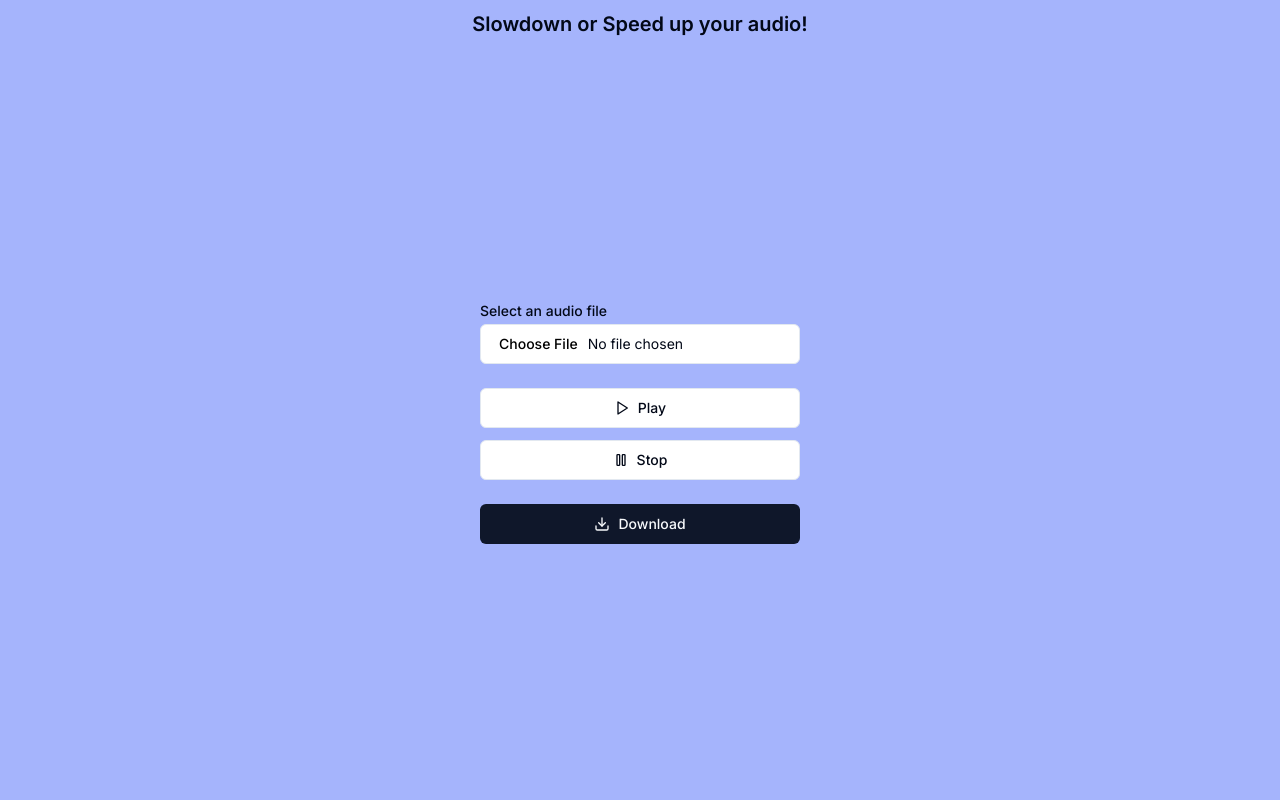
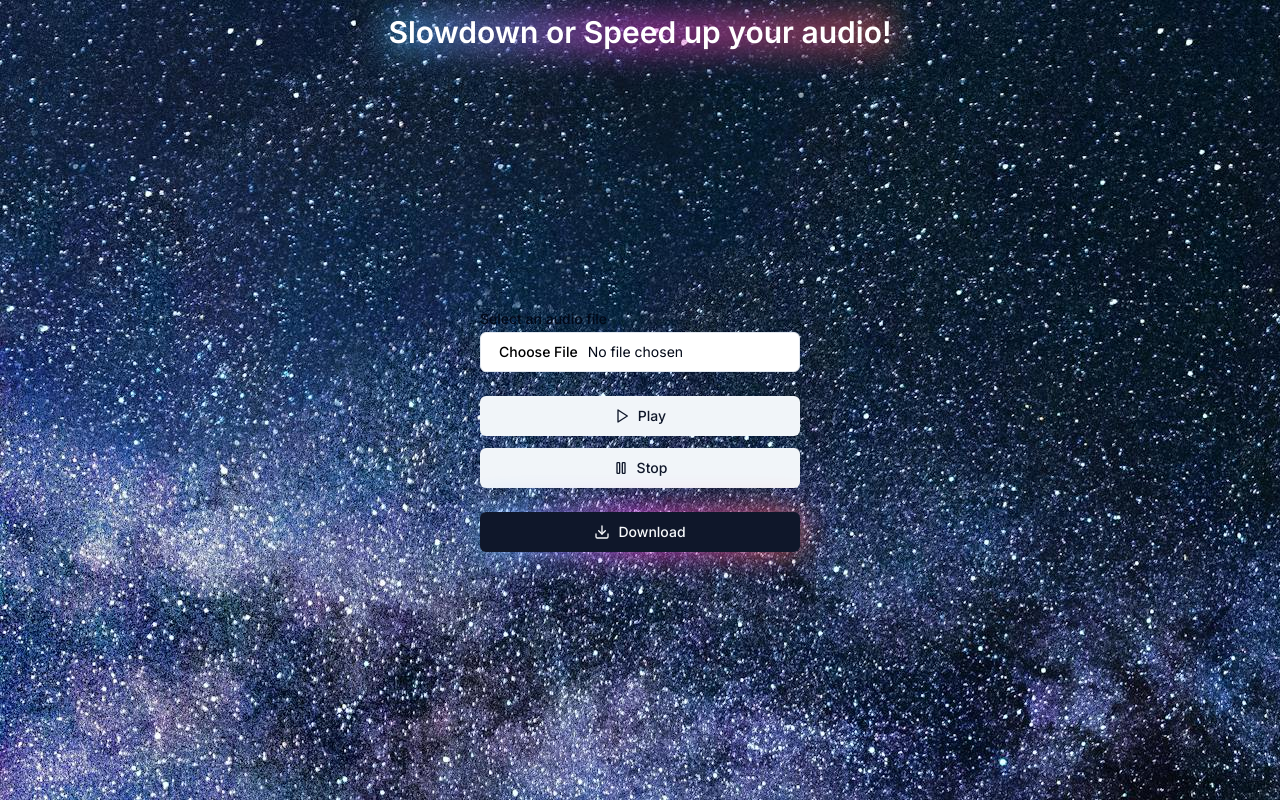
Before and after one commit to Moodyw03/pitcher, a Next.js app: page / in a window 1280 px wide. Built offline with nearby package versions, Linux system fonts and the light colour scheme.

Commit message:
looking more noice

```diff
--- a/app/layout.tsx
+++ b/app/layout.tsx
@@ -24,19 +24,24 @@ export default function RootLayout({
       <body
         className={cn(
           "min-h-screen bg-background font-sans antialiased",
-          "bg-indigo-300",
           fontSans.variable
         )}
+        style={{
+          backgroundImage: "url('/background.jpg')",
+        }}
       >
-        <nav className="min-h-12 flex items-center justify-center">
-          <h2 className="font-semibold text-xl">
-            Slowdown or Speed up your audio!
-          </h2>
+        <nav className="min-h-16 flex items-center justify-center">
+          <div className="relative w-max">
+            <div className="absolute transition-all duration-1000 opacity-50 -inset-px bg-gradient-to-r from-[#44BCFF] via-[#FF44EC] to-[#FF675E] rounded-xl blur-lg group-hover:opacity-100 group-hover:-inset-1 group-hover:duration-200 animate-tilt"></div>
+            <div className="relative font-semibold text-3xl text-white">
+              Slowdown or Speed up your audio!
+            </div>
+          </div>
         </nav>
         <main
           className=""
           style={{
-            height: "calc(100vh - 3rem)",
+            height: "calc(100vh - 4rem)",
           }}
         >
           {children}
--- a/app/page.tsx
+++ b/app/page.tsx
@@ -14,40 +14,43 @@ export default function Home() {
         </div>
 
         <div className="space-y-3">
-          <Button variant="outline" className="w-full">
+          <Button variant="secondary" className="w-full">
             <Play className="mr-2 h-4 w-4" /> Play
           </Button>
-          <Button variant="outline" className="w-full">
+          <Button variant="secondary" className="w-full">
             <Pause className="mr-2 h-4 w-4" /> Stop
           </Button>
         </div>
 
-        <Button variant="default" className="w-full">
-          <Download className="mr-2 h-4 w-4" /> Download
-        </Button>
+        <div className="relative">
+          <div className="absolute transition-all duration-1000 opacity-75 -inset-px bg-gradient-to-r from-[#44BCFF] via-[#FF44EC] to-[#FF675E] rounded-xl blur-lg group-hover:opacity-100 group-hover:-inset-1 group-hover:duration-200 animate-tilt"></div>
+          <Button className="w-full relative">
+            <Download className="mr-2 h-4 w-4" /> Download
+          </Button>
+        </div>
 
-        {/*
-        <input type="file" id="audioFile" accept="audio/*" />
-        <button id="playButton" className="btn btn-light">
-            Play
-          </button>
-          <button id="stopButton" className="btn btn-light">
-            Stop
-          </button>
-        <div>
-          <input
-            type="range"
-            id="rateControl"
-            min="0.5"
-            max="2"
-            value="1"
-            step="0.05"
-          />
-        </div>
-        <button id="downloadButton" className="btn btn-dark">
-            Download
-        </button>
-        */}
+        {/* <div class="background-image">
+          <div class="code-box">
+            <div class="control-container">
+              <input type="file" id="audioFile" accept="audio/*">
+              <button id="playButton"
+                class="btn btn-light">Play</button>
+              <button id="stopButton" class="btn btn-light">Stop</button>
+              <div>
+                <style>
+                  .center {
+                      text-align: center;
+                      color: white;
+                  }
+                </style>
+                <input type="range" id="rateControl" min="0.5" max="2"
+                  value="1" step="0.05">
+              </div>
+              <button id="downloadButton"
+                class="btn btn-dark">Download</button>
+            </div>
+          </div>
+        </div> */}
       </div>
     </div>
   );
```
Also changed, not shown: public/background.jpg (added), 1 other file (tests, documents, lock files or other folders).
